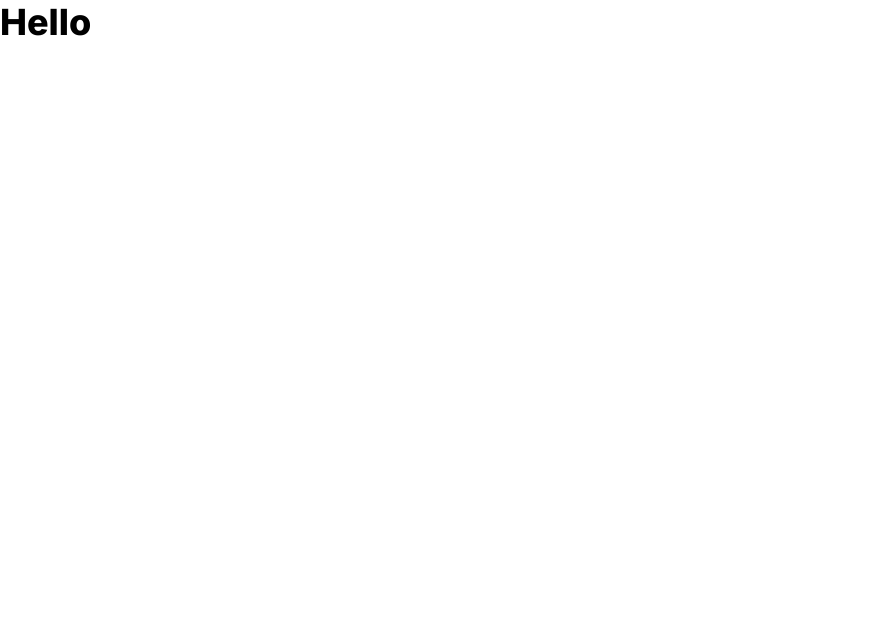
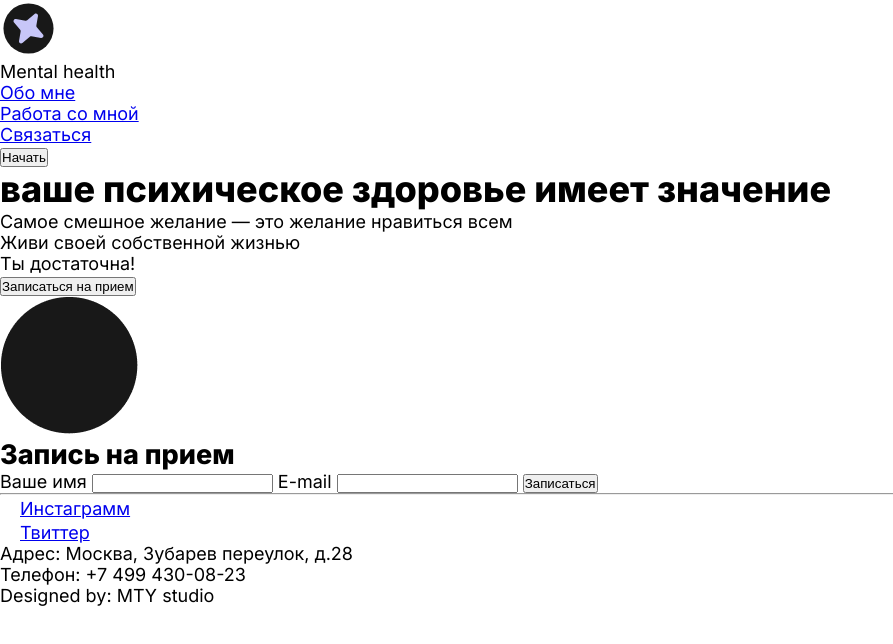
Before and after one commit to tariel11/mental-health, a plain HTML site: page index.html in a window 1280 px wide. Shown: the whole page, without its empty margins (0-893 px from the left). Drawn offline with Linux system fonts and the light colour scheme.

Commit message:
html - heder + footer

```diff
--- a/index.html
+++ b/index.html
@@ -14,7 +14,67 @@
 </head>
 
 <body>
-    <h1>Hello</h1>
+    <header>
+        <nav>
+            <div class="logo">
+                <div class="img">
+                    <img src="./img/logo.svg" alt="logo">
+                </div>
+                <p>Mental health</p>
+            </div>
+            <ul>
+                <li><a href="#">Обо мне </a></li>
+                <li><a href="#">Работа со мной</a></li>
+                <li><a href="#">Связаться</a></li>
+                <li><button href="#">Начать</button></li>
+            </ul>
+        </nav>
+        <div class="content">
+            <h1>ваше психическое здоровье имеет значение</h1>
+            <div class="words">
+                <p>Самое смешное желание — это желание нравиться всем</p>
+                <p>Живи своей собственной жизнью</p>
+                <p>Ты достаточна!</p>
+                <div class="appeal">
+                    <button>Записаться на прием</button>
+                    <div>
+                        <img src="./img/icons/appeal.png" alt="Записаться на прием">
+                    </div>
+                </div>
+            </div>
+        </div>
+    </header>
+
+    <footer>
+        <h2>Запись на прием</h2>
+        <div>
+            <div>
+                <a href="#"></a>
+                <a href="#"></a>
+            </div>
+            <div>
+                <form action="#">
+                    <label for="name">Ваше имя</label>
+                    <input type="text" name="name" id="name">
+                    <label for="email">E-mail</label>
+                    <input type="email" name="email" id="email">
+                    <button>Записаться</button>
+                </form>
+            </div>
+        </div>
+        <hr>
+        <div>
+            <ul>
+                <li><a href="#"><img src="./img/icons/social.svg" alt="Инстаграмм">Инстаграмм</a></li>
+                <li><a href="#"><img src="./img/icons/social.svg" alt="Твиттер">Твиттер</a></li>
+            </ul>
+            <ul>
+                <li>Адрес: Москва, Зубарев переулок, д.28</li>
+                <li>Телефон: +7 499 430-08-23</li>
+            </ul>
+            <p>Designed by: MTY studio</p>
+        </div>
+    </footer>
 </body>
 
 </html>
```
